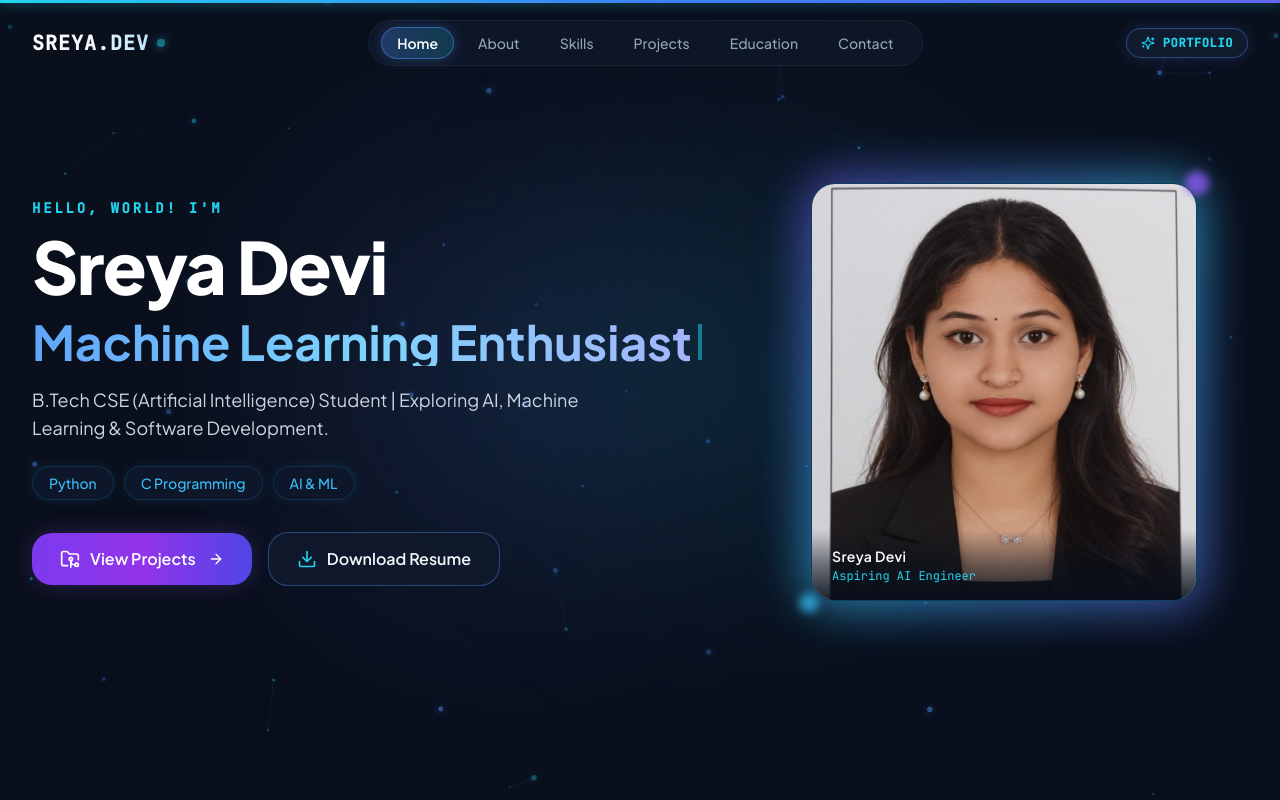
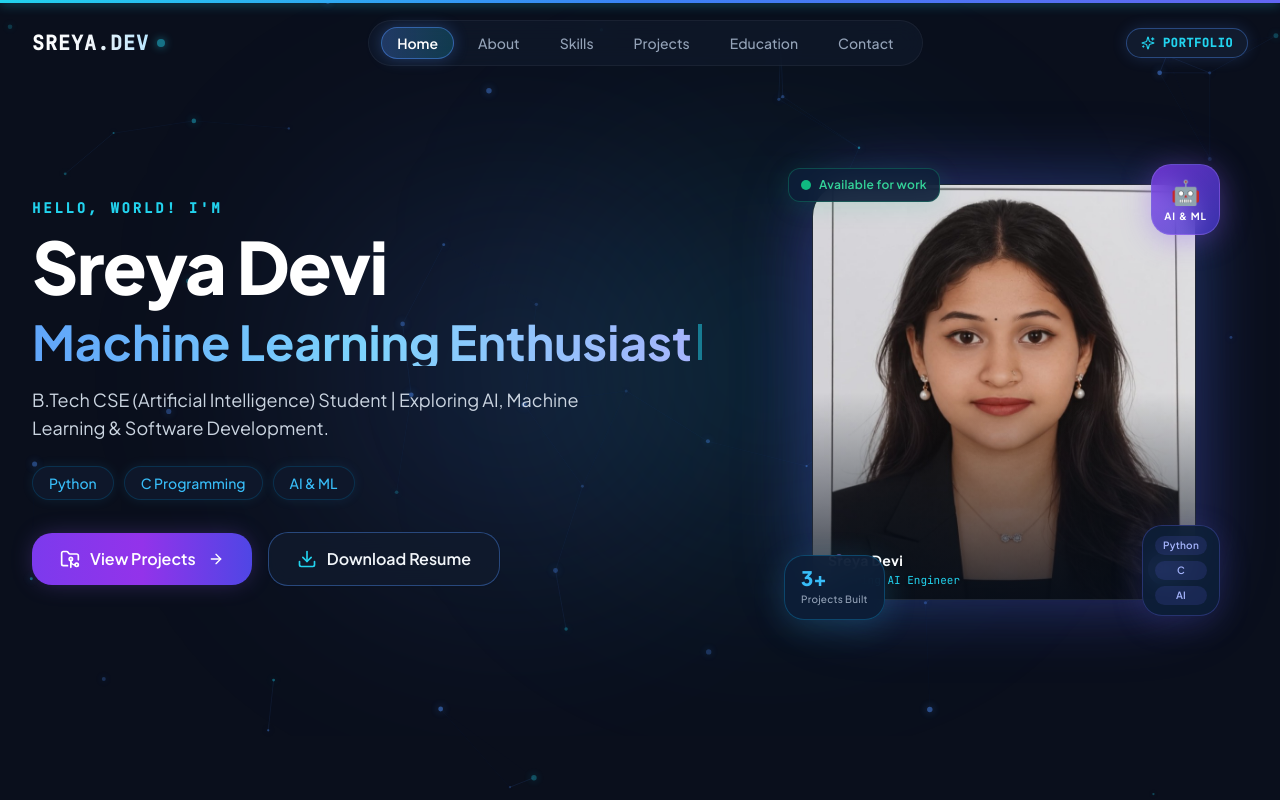
Before and after one commit to sreyadevi2008-ux/sreyadevi.A.Suresh, a React (Vite) app: page / in a window 1280 px wide. Shown: the top 800 px of the page. Built offline with nearby package versions, Linux system fonts and the light colour scheme.

Commit message:
Add modern overlap UI design to Hero profile photo

```diff
--- a/src/sections/Hero.jsx
+++ b/src/sections/Hero.jsx
@@ -172,31 +172,102 @@ FEATURED PROJECTS
           </motion.div>
 
           {/* Right Visual Column: Profile Photo with glowing card */}
+          {/* Right Visual Column — Modern Overlap UI */}
           <motion.div
             initial={{ opacity: 0, x: 30 }}
             animate={{ opacity: 1, x: 0 }}
             transition={{ duration: 0.8, delay: 0.2, ease: [0.16, 1, 0.3, 1] }}
             className="lg:col-span-5 flex justify-center w-full"
           >
-            <div className="relative group">
-              {/* Outer glow ring */}
-              <div className="absolute -inset-1 rounded-3xl bg-gradient-to-br from-violet-600 via-sky-400 to-indigo-500 opacity-60 blur-xl group-hover:opacity-80 transition-opacity duration-500" />
-              {/* Card */}
-              <div className="relative rounded-3xl overflow-hidden border border-sky-500/30 shadow-[0_0_60px_rgba(56,189,248,0.2)] bg-[#0b1221]">
+            {/* Outer container with extra padding for overlapping cards */}
+            <div className="relative w-72 sm:w-80 lg:w-96" style={{ height: '26rem' }}>
+
+              {/* ── Decorative spinning rings ── */}
+              <div className="absolute inset-0 flex items-center justify-center pointer-events-none">
+                <div className="w-[340px] h-[340px] rounded-full border border-violet-500/20 animate-[spin_18s_linear_infinite]" />
+              </div>
+              <div className="absolute inset-0 flex items-center justify-center pointer-events-none">
+                <div className="w-[290px] h-[290px] rounded-full border border-sky-400/15 animate-[spin_12s_linear_infinite_reverse]" />
+              </div>
+
+              {/* ── Deep glow behind card ── */}
+              <div className="absolute inset-4 rounded-[2rem] bg-gradient-to-br from-violet-600/30 via-sky-500/20 to-indigo-600/30 blur-2xl" />
+
+              {/* ── Main Photo Card ── */}
+              <div className="absolute inset-0 rounded-[2rem] overflow-hidden border border-white/10 shadow-[0_0_80px_rgba(99,102,241,0.3)] bg-[#070f1d]">
                 <img
                   src="/profile.jpg"
                   alt="Sreya Devi"
-                  className="w-72 h-80 sm:w-80 sm:h-96 lg:w-96 lg:h-[26rem] object-cover object-top"
+                  className="w-full h-full object-cover object-top"
                 />
-                {/* Bottom overlay badge */}
-                <div className="absolute bottom-0 left-0 right-0 bg-gradient-to-t from-[#060d1a]/90 via-[#060d1a]/50 to-transparent px-5 py-4">
-                  <p className="text-white font-semibold text-sm tracking-wide">{personalData.name}</p>
-                  <p className="text-accent-cyan text-xs font-mono mt-0.5">{personalData.roles[0]}</p>
+                {/* Gradient overlay at bottom */}
+                <div className="absolute inset-0 bg-gradient-to-t from-[#040c18]/80 via-transparent to-transparent" />
+              </div>
+
+              {/* ── Floating card: TOP-LEFT — Available badge ── */}
+              <motion.div
+                initial={{ opacity: 0, y: -10 }}
+                animate={{ opacity: 1, y: 0 }}
+                transition={{ delay: 0.9, duration: 0.6 }}
+                className="absolute -top-4 -left-6 z-20 flex items-center gap-2 px-3 py-2 rounded-xl bg-[#0d1f38]/90 border border-emerald-500/30 shadow-[0_4px_24px_rgba(16,185,129,0.15)] backdrop-blur-md"
+              >
+                <span className="relative flex h-2.5 w-2.5">
+                  <span className="animate-ping absolute inline-flex h-full w-full rounded-full bg-emerald-400 opacity-75" />
+                  <span className="relative inline-flex rounded-full h-2.5 w-2.5 bg-emerald-500" />
+                </span>
+                <span className="text-emerald-400 text-xs font-semibold tracking-wide">Available for work</span>
+              </motion.div>
+
+              {/* ── Floating card: TOP-RIGHT — AI badge ── */}
+              <motion.div
+                initial={{ opacity: 0, scale: 0.8 }}
+                animate={{ opacity: 1, scale: 1 }}
+                transition={{ delay: 1.1, duration: 0.5 }}
+                className="absolute -top-5 -right-6 z-20 flex flex-col items-center px-3 py-2.5 rounded-2xl bg-gradient-to-br from-violet-600/80 to-indigo-700/80 border border-violet-400/30 shadow-[0_4px_30px_rgba(139,92,246,0.4)] backdrop-blur-md"
+              >
+                <span className="text-2xl">🤖</span>
+                <span className="text-white text-[10px] font-bold tracking-widest mt-0.5">AI & ML</span>
+              </motion.div>
+
+              {/* ── Floating card: BOTTOM-LEFT — Projects stat ── */}
+              <motion.div
+                initial={{ opacity: 0, x: -15 }}
+                animate={{ opacity: 1, x: 0 }}
+                transition={{ delay: 1.2, duration: 0.6 }}
+                className="absolute -bottom-5 -left-7 z-20 px-4 py-3 rounded-2xl bg-[#0d1f38]/90 border border-sky-500/30 shadow-[0_8px_32px_rgba(56,189,248,0.2)] backdrop-blur-md"
+              >
+                <p className="text-sky-400 text-xl font-extrabold leading-none">3+</p>
+                <p className="text-slate-400 text-[10px] font-medium mt-1 tracking-wide">Projects Built</p>
+              </motion.div>
+
+              {/* ── Floating card: BOTTOM-RIGHT — Tech stack pill ── */}
+              <motion.div
+                initial={{ opacity: 0, x: 15 }}
+                animate={{ opacity: 1, x: 0 }}
+                transition={{ delay: 1.3, duration: 0.6 }}
+                className="absolute -bottom-4 -right-6 z-20 flex flex-col gap-1.5 px-3 py-2.5 rounded-2xl bg-[#0d1f38]/90 border border-indigo-500/30 shadow-[0_8px_32px_rgba(99,102,241,0.2)] backdrop-blur-md"
+              >
+                {['Python', 'C', 'AI'].map((tag) => (
+                  <span key={tag} className="text-[10px] font-semibold text-indigo-300 bg-indigo-500/15 rounded-full px-2 py-0.5 text-center tracking-wide">
+                    {tag}
+                  </span>
+                ))}
+              </motion.div>
+
+              {/* ── Name badge at photo bottom ── */}
+              <div className="absolute bottom-3 left-4 right-4 z-10 flex items-center justify-between">
+                <div>
+                  <p className="text-white font-bold text-sm tracking-wide drop-shadow">{personalData.name}</p>
+                  <p className="text-accent-cyan text-[11px] font-mono mt-0.5 drop-shadow">{personalData.roles[0]}</p>
+                </div>
+                <div className="w-8 h-8 rounded-full bg-gradient-to-br from-violet-500 to-sky-400 flex items-center justify-center shadow-lg">
+                  <span className="text-white text-xs font-bold">SD</span>
                 </div>
               </div>
-              {/* Floating dot accents */}
-              <div className="absolute -top-3 -right-3 w-6 h-6 rounded-full bg-violet-500 blur-sm opacity-80" />
-              <div className="absolute -bottom-3 -left-3 w-5 h-5 rounded-full bg-sky-400 blur-sm opacity-70" />
+
+              {/* ── Decorative corner dots ── */}
+              <div className="absolute top-6 right-6 w-2 h-2 rounded-full bg-sky-400 opacity-60 animate-pulse" />
+              <div className="absolute bottom-10 left-6 w-1.5 h-1.5 rounded-full bg-violet-400 opacity-50 animate-pulse" style={{ animationDelay: '0.5s' }} />
             </div>
           </motion.div>
         </div>
```
